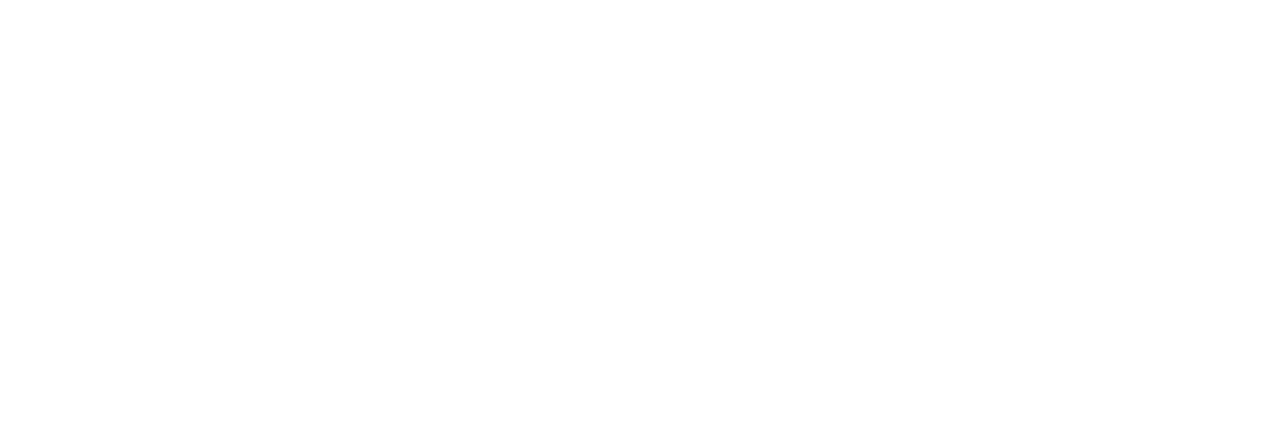
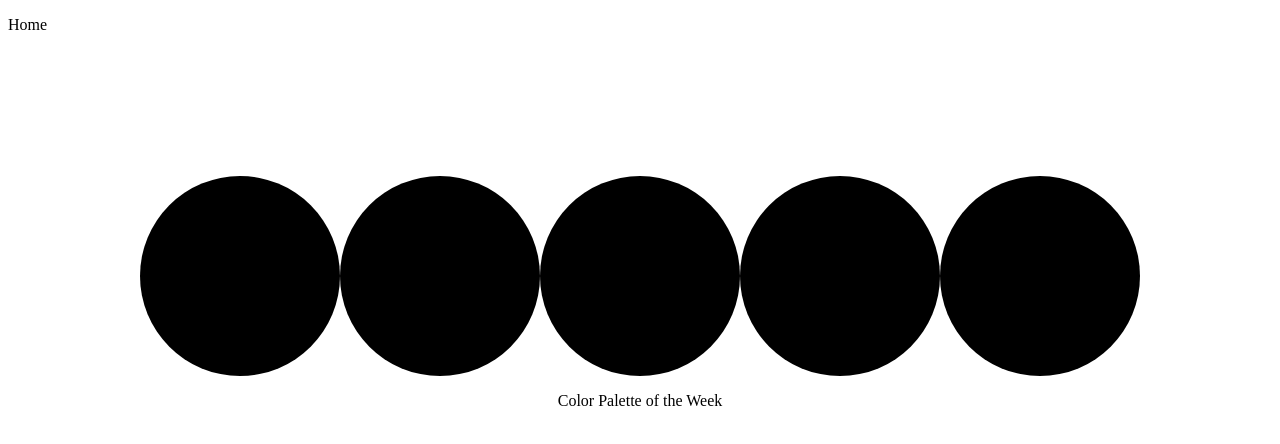
Before and after one commit to andresicedo/klours, a React (Create React App) app: page / in a window 1280 px wide. Shown: the top 444 px of the page. Built offline with nearby package versions, Linux system fonts and the light colour scheme.

Commit message:
added circle features

```diff
--- a/package.json
+++ b/package.json
@@ -8,6 +8,7 @@
     "@testing-library/user-event": "^12.8.3",
     "react": "^17.0.2",
     "react-dom": "^17.0.2",
+    "react-router-dom": "^5.2.0",
     "react-scripts": "4.0.3",
     "web-vitals": "^1.1.2"
   },
--- a/src/App.js
+++ b/src/App.js
@@ -1,6 +1,11 @@
+import Body from "./components/Body/Body";
+import Navbar from "./components/Navbar/Navbar";
+
 function App() {
   return (
     <div className="App">
+      <Navbar />
+      <Body />
     </div>
   );
 }
--- /dev/null
+++ b/src/components/Body/Body.css
@@ -0,0 +1,5 @@
+.circleContainer {
+    display: flex;
+    flex-direction: row;
+    margin-top: 10%;
+}
--- /dev/null
+++ b/src/components/Body/Body.js
@@ -0,0 +1,20 @@
+import React from 'react'
+import Circle from '../Circle/Circle'
+import './Body.css';
+
+export default function Body() {
+    return (
+        <div>
+            <div style={{display: 'flex', justifyContent: "center"}}>
+                <div className="circleContainer">
+                    <Circle />
+                    <Circle />
+                    <Circle />
+                    <Circle />
+                    <Circle />
+                </div>
+            </div>
+            <p style={{textAlign: 'center'}}>Color Palette of the Week</p>
+        </div>
+    )
+}
--- /dev/null
+++ b/src/components/Circle/Circle.css
@@ -0,0 +1,6 @@
+.circle {
+    height: 200px;
+    width: 200px;
+    background-color: black;
+    border-radius: 50%;
+}
--- /dev/null
+++ b/src/components/Circle/Circle.js
@@ -0,0 +1,10 @@
+import React from 'react'
+import './Circle.css';
+
+export default function Circle() {
+    return (
+        <div>
+            <div className="circle"></div>
+        </div>
+    )
+}
--- /dev/null
+++ b/src/components/Navbar/Navbar.js
@@ -0,0 +1,9 @@
+import React from 'react'
+
+export default function Navbar() {
+    return (
+        <div>
+            <p>Home</p>
+        </div>
+    )
+}
```
Also changed, not shown: src/components/Navbar/Navbar.css (added), 1 other file (tests, documents, lock files or other folders).
